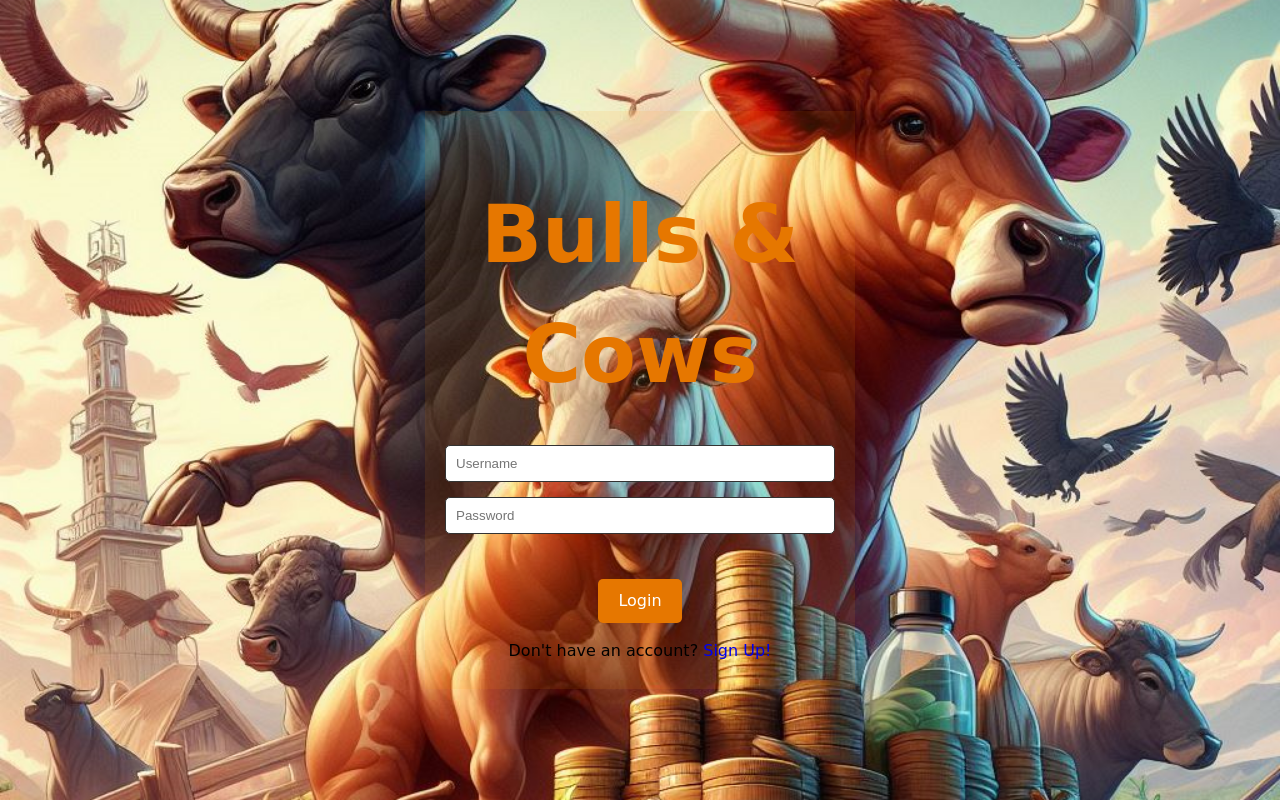
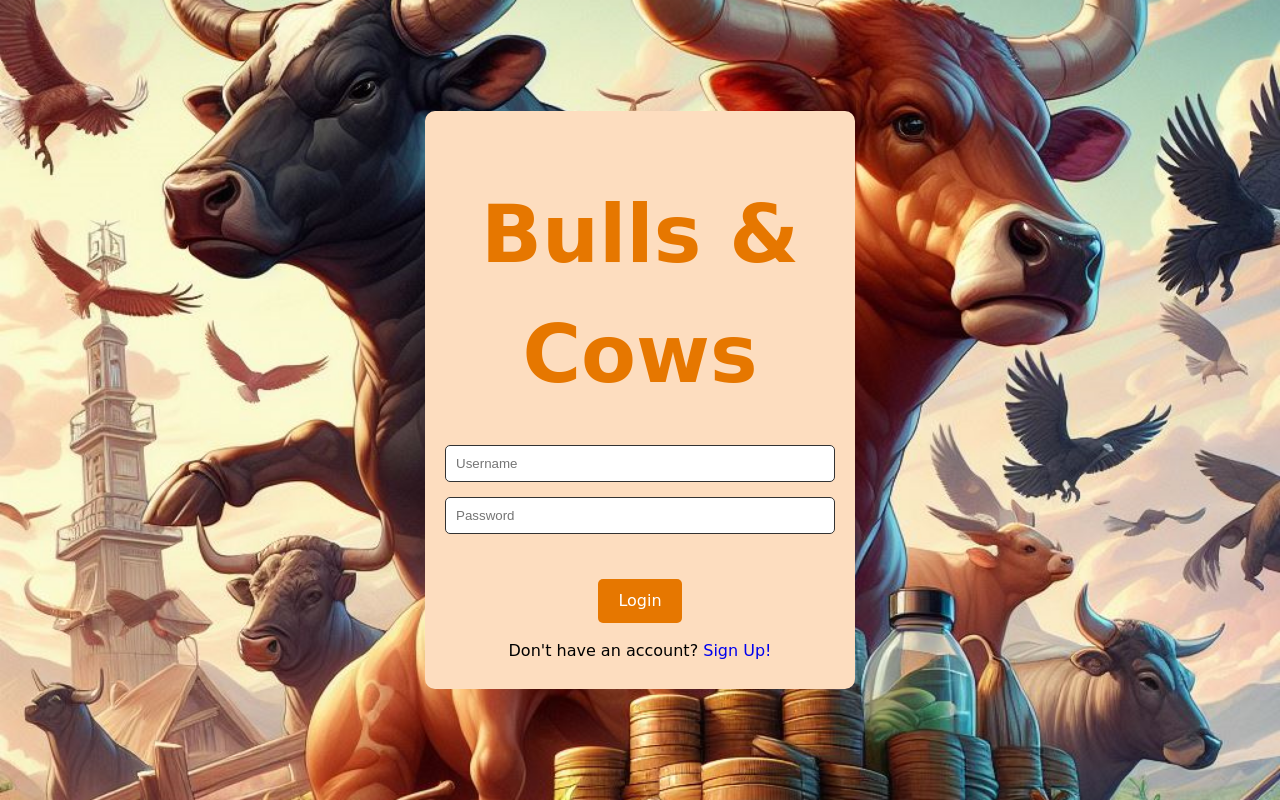
Before and after one commit to DeepthiValachery/BullsAndCows, a Flask app: page / in a window 1280 px wide. Run offline with Flask 3, Linux system fonts and the light colour scheme.

```diff
--- a/App/static/style.css
+++ b/App/static/style.css
@@ -5,17 +5,18 @@ body {
     font-family: cursive;
     line-height: 1.5;
     min-height: 100vh;
-    background: url('/images/gameBG.png'); /* Replace with your preferred image URL */
+    background: url('images/gameBG.png'); /* Replace with your preferred image URL */
     background-size: cover;
     background-position: center;
     flex-direction: column;
     margin: 0;
+    overflow: hidden;
   }
 
   .main {
-    background-color: rgba(255, 150, 0, 0.1);
+      background-color: #fdddbf;;
       border: 0px;
-    border-radius: 0px;
+      border-radius: 10px;
       box-shadow: none;
       padding: 10px 20px;
       transition: transform 0.2s;
```
Also changed, not shown: App/static/images/gameBG.png (renamed from images/gameBG.png). Lines whose indentation alone changed are shown as unchanged.
